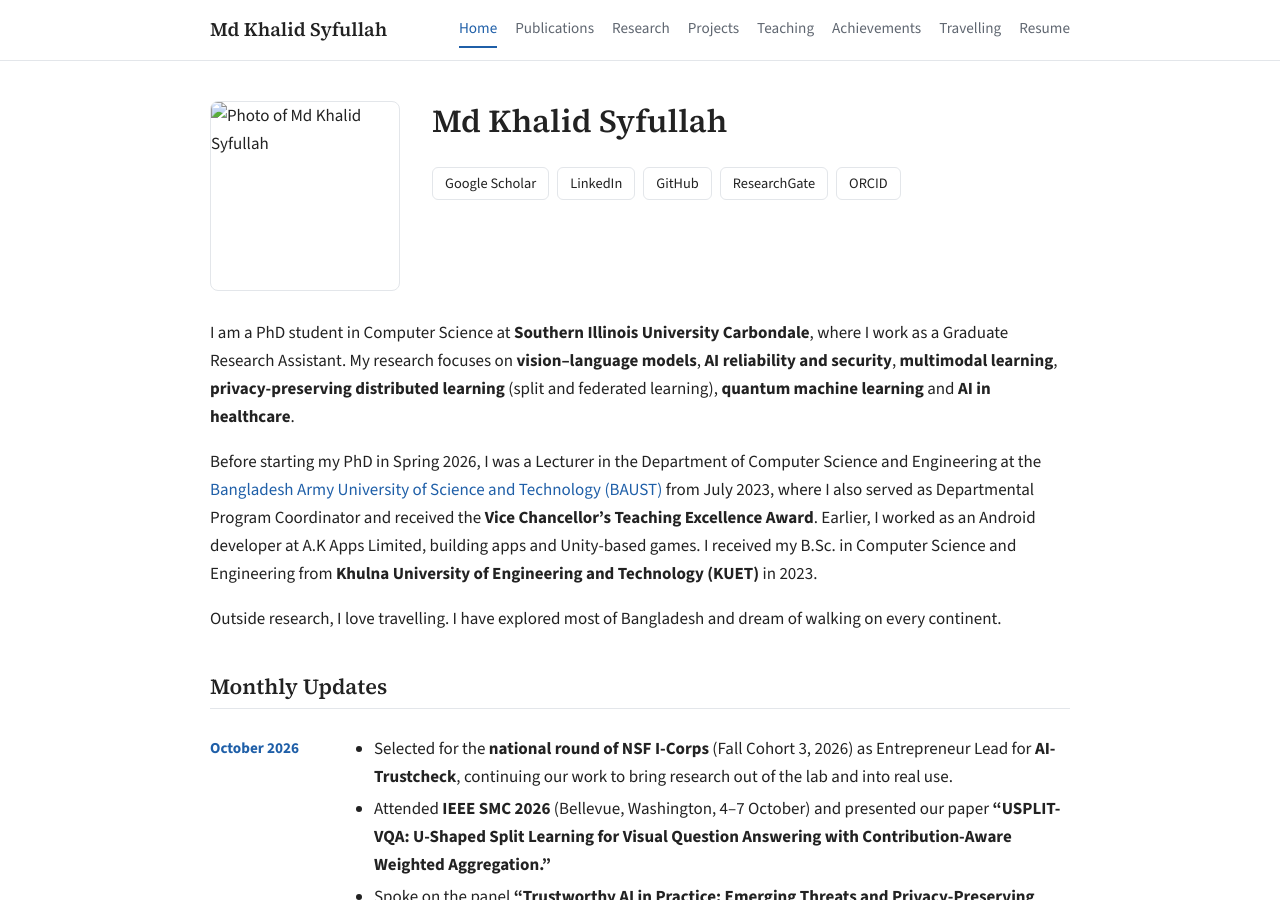
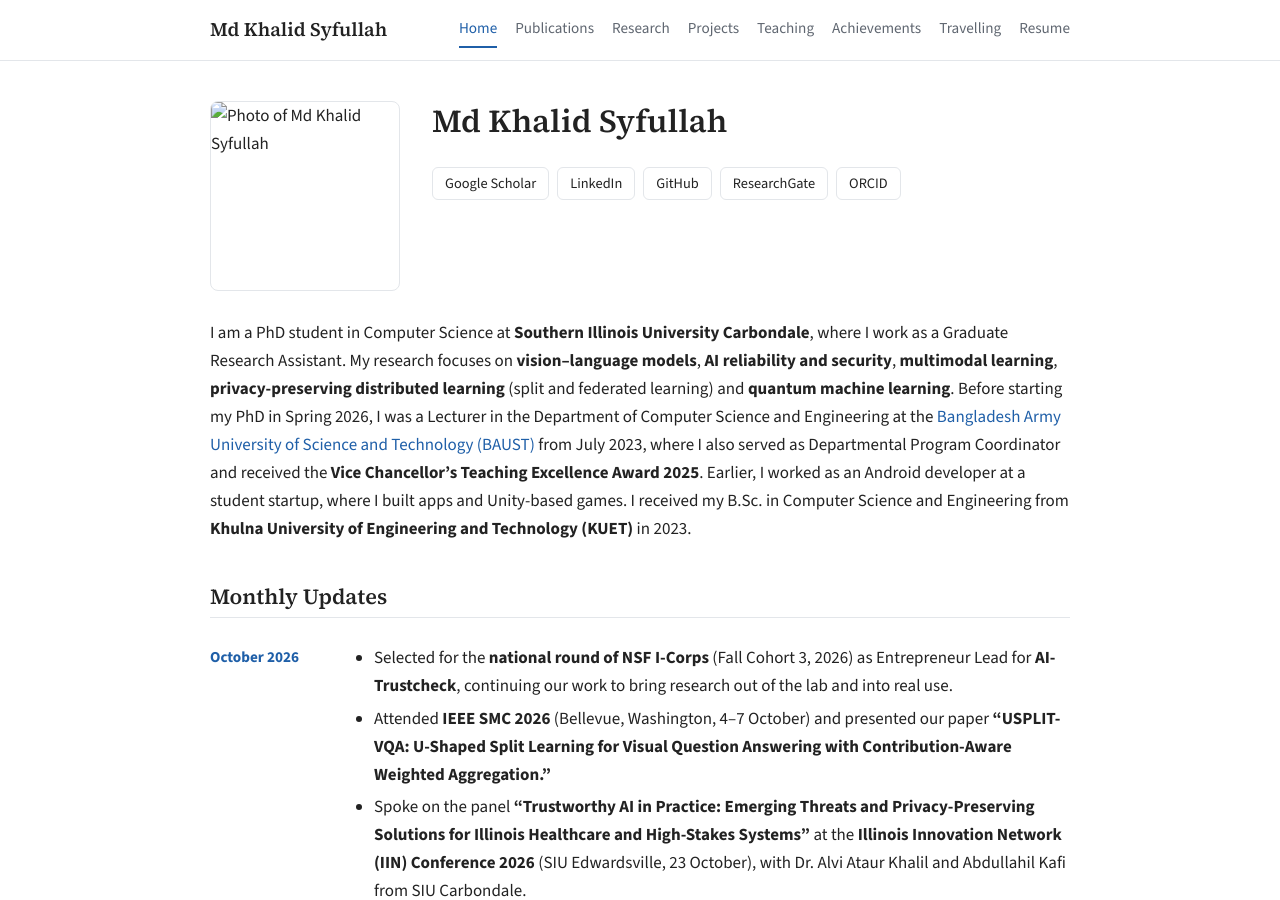
Before and after one commit to Khalidsyfullah/Khalidsyfullah.github.io, a Jekyll site: the page built from index.md, in a window 1280 px wide and 900 px high. Built offline with Jekyll 4.4.1, drawn with Linux system fonts in a browser that asks for light colours.

Commit message:
Update index.md

```diff
--- a/index.md
+++ b/index.md
@@ -5,8 +5,4 @@ title: Home
 
 <!-- ABOUT ME: edit the text below. Normal paragraphs, **bold** and [links](https://...) work. -->
 
-I am a PhD student in Computer Science at **Southern Illinois University Carbondale**, where I work as a Graduate Research Assistant. My research focuses on **vision–language models**, **AI reliability and security**, **multimodal learning**, **privacy-preserving distributed learning** (split and federated learning), **quantum machine learning** and **AI in healthcare**.
-
-Before starting my PhD in Spring 2026, I was a Lecturer in the Department of Computer Science and Engineering at the [Bangladesh Army University of Science and Technology (BAUST)](https://baust.edu.bd/cse/employees/md-khalid-syfullah/) from July 2023, where I also served as Departmental Program Coordinator and received the **Vice Chancellor's Teaching Excellence Award**. Earlier, I worked as an Android developer at A.K Apps Limited, building apps and Unity-based games. I received my B.Sc. in Computer Science and Engineering from **Khulna University of Engineering and Technology (KUET)** in 2023.
-
-Outside research, I love travelling. I have explored most of Bangladesh and dream of walking on every continent.
+I am a PhD student in Computer Science at **Southern Illinois University Carbondale**, where I work as a Graduate Research Assistant. My research focuses on **vision–language models**, **AI reliability and security**, **multimodal learning**, **privacy-preserving distributed learning** (split and federated learning) and **quantum machine learning**. Before starting my PhD in Spring 2026, I was a Lecturer in the Department of Computer Science and Engineering at the [Bangladesh Army University of Science and Technology (BAUST)](https://baust.edu.bd/cse/employees/md-khalid-syfullah/) from July 2023, where I also served as Departmental Program Coordinator and received the **Vice Chancellor's Teaching Excellence Award 2025**. Earlier, I worked as an Android developer at a student startup, where I built apps and Unity-based games. I received my B.Sc. in Computer Science and Engineering from **Khulna University of Engineering and Technology (KUET)** in 2023.
```
